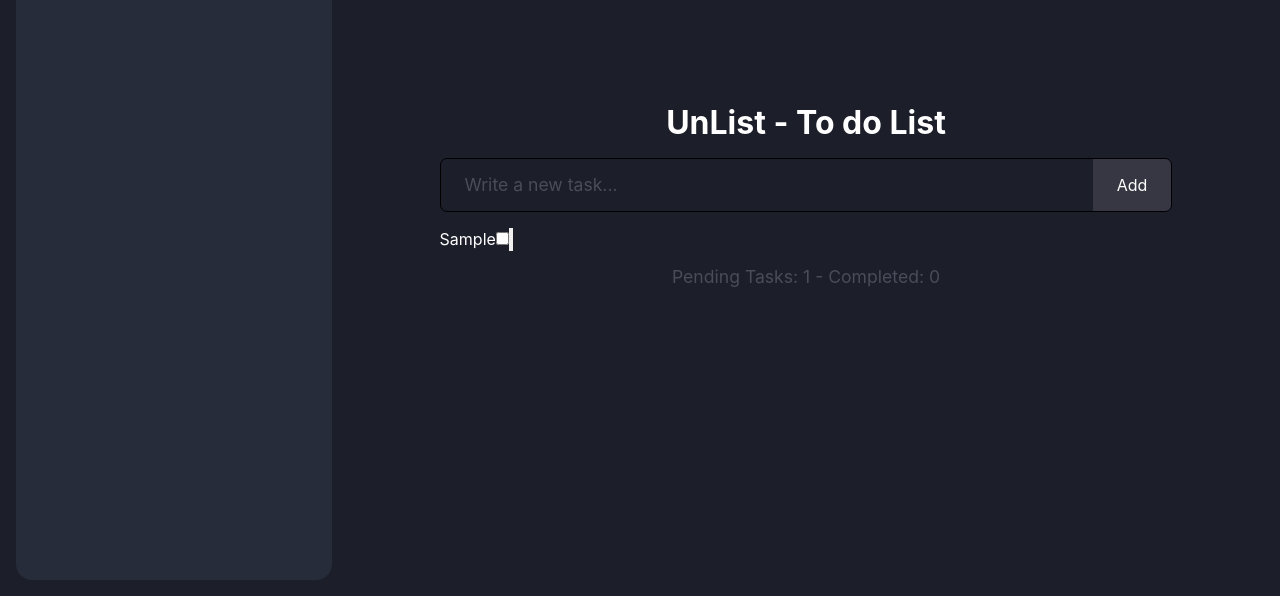
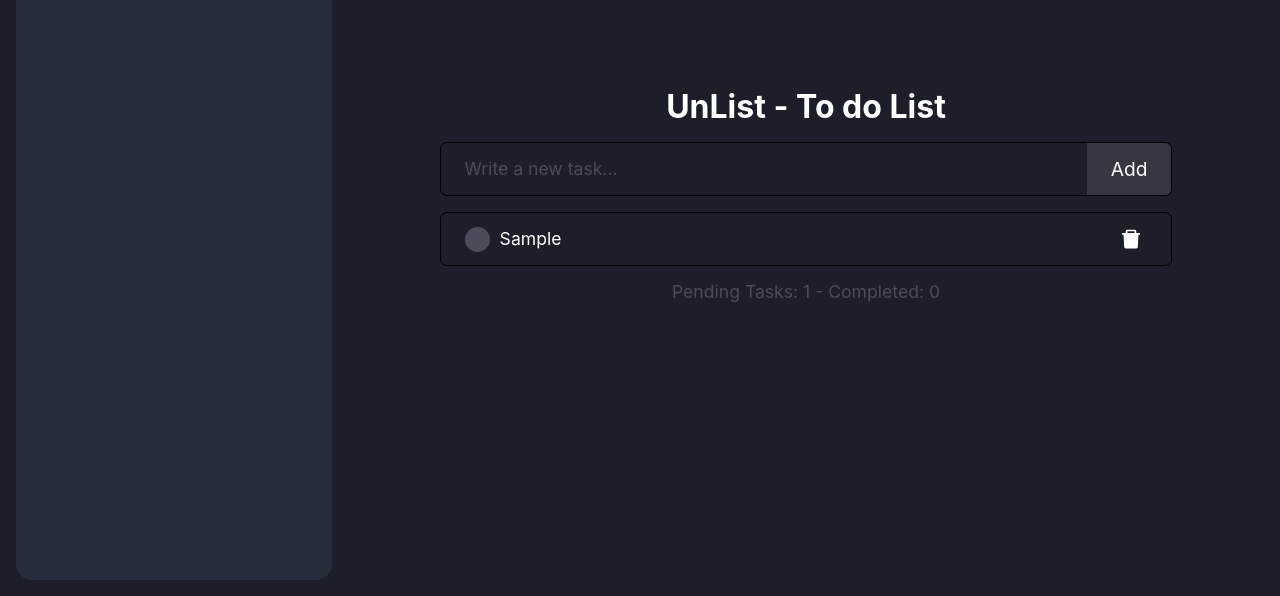
Before and after one commit to LuiSauter/unlist, a website built with webpack: page src/template.html in a window 1280 px wide. Both pictures are taken after typing "Sample" into the empty fields and a click on the button "Add". Shown: the part 204-800 px from the top of the page. Built offline with nearby package versions, Linux system fonts and the light colour scheme.

Commit message:
feat(Root): Changes in style of design app

```diff
--- a/src/styles/main.css
+++ b/src/styles/main.css
@@ -21,7 +21,7 @@ header h1 {
 
 form {
 	margin: 1rem 0;
-	width: 90%;
+	width: 100%;
 	height: max-content;
 	display: flex;
 	flex-direction: row;
@@ -49,9 +49,11 @@ form input[type="text"]::placeholder {
 form button {
 	border: none;
 	background-color: var(--gray);
-	padding: 0 1.5rem;
+	padding: 0 0.7rem;
 	color: var(--white);
 	transition: background-color .2s ease-out;
+	font-size: 1.2rem;
+	cursor: pointer;
 }
 form button:hover {
 	background-color: var(--gray-active);
@@ -59,13 +61,13 @@ form button:hover {
 
 /* Lists */
 .list-container {
-	width: 90%;
+	width: 100%;
 	padding-bottom: 1rem;
 	gap: 1rem;
 	display: flex;
 	flex-direction: column;
 }
-.task-container {
+.list-container__item {
 	border: 1px solid var(--black);
 	border-radius: 7px;
 	display: flex;
@@ -76,25 +78,27 @@ form button:hover {
 	transition: background-color .2s ease-out;
 	overflow: hidden;
 }
-.task-container:hover {
+.list-container__item:hover {
 	background-color: var(--gray);
 }
-.task-container label {
+.list-container__item label {
 	position: relative;
 	display: flex;
+	flex-direction: row;
 	align-items: center;
+	justify-content: center;
 	padding-left: 35px;
+	min-height: 25px;
 	cursor: pointer;
-	height: 25px;
 	font-size: 1.1rem;
 	user-select: none;
 }
-.task-container label input {
+.list-container__item label input {
 	display: none;
 }
-.task-container label span {
+.list-container__item label span {
 	position: absolute;
-	top: 0;
+	top: auto;
 	left: 0;
 	height: 25px;
 	width: 25px;
@@ -102,23 +106,23 @@ form button:hover {
 	border-radius: 100%;
 	transition: background-color .2s ease-out;
 }
-.task-container label:hover input ~ span {
+.list-container__item label:hover input ~ span {
 	background-color: var(--backgroud);
 	border-radius: 100%;
 }
-.task-container label input:checked ~ span {
+.list-container__item label input:checked ~ span {
 	background-color: var(--green);
 	border-radius: 100%;
 }
 
-.task-container label span:after {
+.list-container__item label span:after {
 	content: "";
 	display: none;
 }
-.task-container label input:checked ~ span:after {
+.list-container__item label input:checked ~ span:after {
 	display: block;
 }
-.task-container label span:after {
+.list-container__item label span:after {
 	margin: 4px 0 0 9px;
   width: 5px;
   height: 10px;
@@ -129,19 +133,20 @@ form button:hover {
   transform: rotate(45deg);
 }
 
-.task-container button {
+.list-container__item button {
 	border: none;
-	padding: 0.88rem 1.5rem;
+	padding: 0.88rem 1rem;
 	background-color: transparent;
 	cursor: pointer;
 	color: inherit;
 	transition: all .1s ease-out;
 	display: flex;
 }
-.task-container button:hover {
+.list-container__item button:hover {
 	background-color: var(--red);
+	transition: all .2s ease-out;
 }
-.task-container svg {
+.list-container__item svg {
 	width: 1.5rem;
 }
 
@@ -152,10 +157,16 @@ form button:hover {
 }
 
 @media screen and (min-width: 640px) {
-	form {
+	.content form {
 		width: 80%;
+	}
+	.content form button {
+		padding: 0 1.5rem;
 	}
 	.list-container {
 		width: 80%;
 	}
+	.list-container button {
+		padding: 0.88rem 1.8rem;
+	}
 }
```
